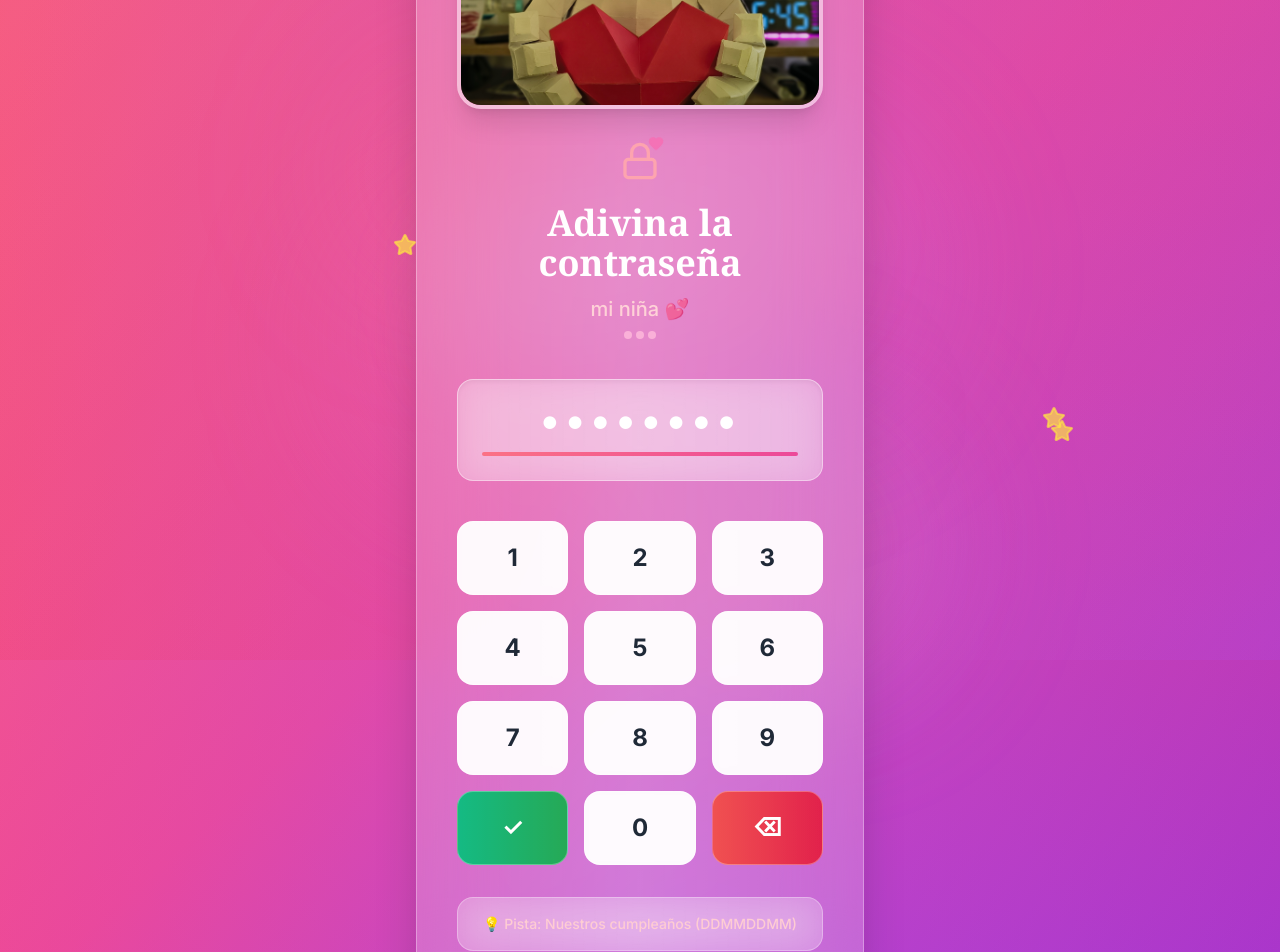
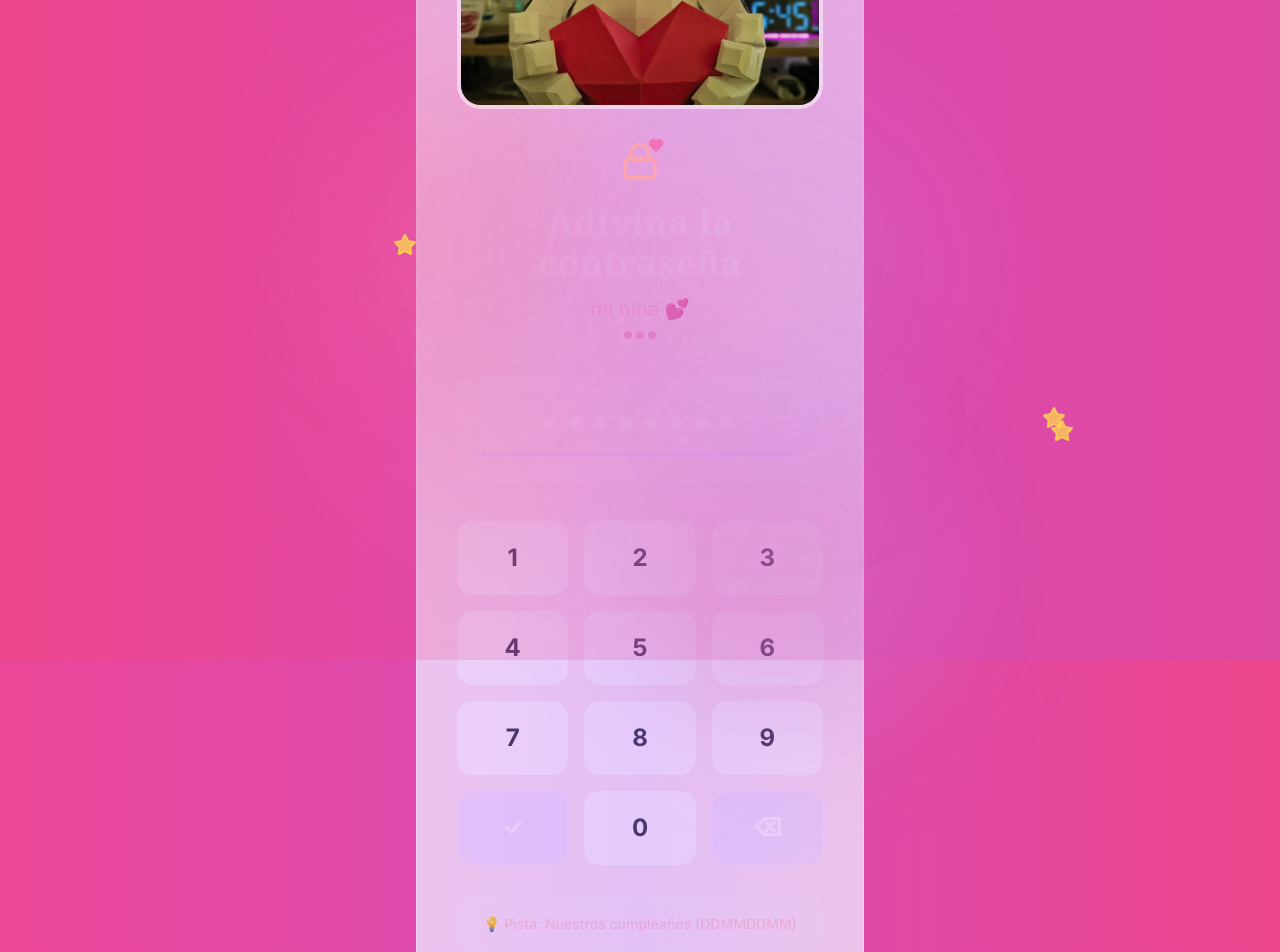
Before and after one commit to Hmarzola/carta, a React (Vite) app: page / in a window 1280 px wide. Shown: the part 140-1092 px from the top of the page. Built offline with nearby package versions, Linux system fonts and the light colour scheme; a web font is replaced by a local one.

Commit message:
✨ Refactor styles and improve UI elements in RomanticLovePage and LoveLetterScreen

```diff
--- a/teAmo.tsx
+++ b/teAmo.tsx
@@ -47,19 +47,13 @@ export default function RomanticLovePage() {
   };
 
   return (
-    <div className="min-h-screen bg-gradient-to-br from-rose-400 via-pink-500 to-purple-600 relative overflow-hidden">
+    <div className="min-h-screen bg-pink-500 relative overflow-hidden">
       {/* Efecto mágico de fondo mejorado */}
       <div className="absolute inset-0 bg-gradient-to-r from-pink-500/20 via-purple-500/30 to-rose-500/20 " />
       <div className="absolute inset-0">
         <div className="absolute top-1/4 left-1/4 w-96 h-96 bg-pink-400/20 rounded-full blur-3xl animate-float" />
-        <div
-          className="absolute bottom-1/4 right-1/4 w-80 h-80 bg-purple-400/25 rounded-full blur-3xl animate-float"
-          style={{ animationDelay: "2s" }}
-        />
-        <div
-          className="absolute top-1/2 left-1/2 transform -translate-x-1/2 -translate-y-1/2 w-64 h-64 bg-rose-400/15 rounded-full blur-3xl animate-float"
-          style={{ animationDelay: "4s" }}
-        />
+        <div className="absolute bottom-1/4 right-1/4 w-80 h-80 bg-purple-400/25 rounded-full blur-3xl animate-float" />
+        <div className="absolute top-1/2 left-1/2 transform -translate-x-1/2 -translate-y-1/2 w-64 h-64 bg-rose-400/15 rounded-full blur-3xl animate-float" />
       </div>
       <FloatingHearts />
       <FloatingSparkles />
@@ -68,9 +62,9 @@ export default function RomanticLovePage() {
 
       {showSuccess && (
         <div className="fixed inset-0 flex items-center justify-center z-50">
-          <div className="bg-white/30 backdrop-blur-xl rounded-3xl p-12 text-center animate-in fade-in zoom-in duration-700 border border-white/40 shadow-2xl">
+          <div className="bg-white/30  rounded-3xl p-12 text-center animate-in fade-in zoom-in duration-700 border border-white/40 ">
             <div className="relative">
-              <Music className="w-16 h-16 text-rose-300 mx-auto mb-6 animate-bounce" />
+              <Music className="w-16 h-16 text-rose-300 mx-auto mb-6 " />
               <div className="absolute -top-2 -right-2">
                 <Heart className="w-8 h-8 text-pink-400 fill-current " />
               </div>
@@ -86,7 +80,6 @@ export default function RomanticLovePage() {
                 <Heart
                   key={i}
                   className="w-4 h-4 text-pink-300 fill-current mx-1 "
-                  style={{ animationDelay: `${i * 0.2}s` }}
                 />
               ))}
             </div>
@@ -125,15 +118,15 @@ function PasswordScreen({
   return (
     <div className="min-h-screen flex items-center justify-center p-2 sm:p-4">
       <div
-        className={`bg-white/20 backdrop-blur-2xl rounded-3xl p-4 sm:p-8 md:p-10 max-w-md w-full border border-white/30 shadow-2xl relative overflow-hidden mx-2 ${
-          shake ? "animate-pulse" : ""
+        className={`bg-white/90 rounded-3xl p-4 sm:p-8 md:p-10 max-w-md w-full border border-white mx-2 ${
+          shake ? "" : ""
         }`}
       >
-        <div className="absolute inset-0 bg-gradient-to-r from-transparent via-white/10 to-transparent  pointer-events-none" />
+        <div className="absolute inset-0 pointer-events-none" />
 
         {/* Romantic Image */}
         <div className="text-center mb-6 sm:mb-8">
-          <div className="w-full max-w-xs sm:max-w-sm h-40 sm:h-48 mx-auto mb-4 sm:mb-6 rounded-3xl overflow-hidden shadow-xl border-4 border-white/50 relative">
+          <div className="w-full max-w-xs sm:max-w-sm h-40 sm:h-48 mx-auto mb-4 sm:mb-6 rounded-3xl overflow-hidden  border-4 border-white/50 relative">
             <img
               src="./IMG_20250816_143902792_HDR_PORTRAIT.jpg"
               alt="Te quiero - Mensaje romántico"
@@ -147,7 +140,7 @@ function PasswordScreen({
           <div className="relative inline-block">
             <Lock className="w-8 h-8 sm:w-10 sm:h-10 text-rose-300 mx-auto mb-3 sm:mb-4" />
             <div className="absolute -top-1 -right-1">
-              <Heart className="w-3 h-3 sm:w-4 sm:h-4 text-pink-400 fill-current animate-bounce" />
+              <Heart className="w-3 h-3 sm:w-4 sm:h-4 text-pink-400 fill-current " />
             </div>
           </div>
           <h2 className="text-2xl sm:text-3xl md:text-4xl font-bold text-white mb-2 sm:mb-3 font-serif text-balance">
@@ -158,20 +151,16 @@ function PasswordScreen({
           </p>
           <div className="mt-2 flex justify-center space-x-1">
             {[...Array(3)].map((_, i) => (
-              <div
-                key={i}
-                className="w-2 h-2 bg-pink-300 rounded-full "
-                style={{ animationDelay: `${i * 0.3}s` }}
-              />
+              <div key={i} className="w-2 h-2 bg-pink-300 rounded-full " />
             ))}
           </div>
         </div>
 
-        <div className="bg-white/30 backdrop-blur-lg rounded-2xl p-6 mb-10 text-center border border-white/40 shadow-inner">
+        <div className="bg-white/30  rounded-2xl p-6 mb-10 text-center border border-white/40 ">
           <div className="text-4xl font-mono text-white tracking-widest font-bold">
             {password.padEnd(8, "•")}
           </div>
-          <div className="mt-2 h-1 bg-gradient-to-r from-rose-400 to-pink-500 rounded-full" />
+          <div className="mt-2 h-1 bg-purple-100 rounded-full" />
         </div>
 
         <div className="grid grid-cols-3 gap-3 sm:gap-4 mb-6 sm:mb-8">
@@ -179,32 +168,32 @@ function PasswordScreen({
             <button
               key={num}
               onClick={() => onDigit(num.toString())}
-              className="bg-white/95 hover:bg-white text-gray-800 font-bold py-3 sm:py-4 md:py-5 px-3 sm:px-4 rounded-2xl transition-all duration-300 border border-white/50 backdrop-blur-sm"
+              className="bg-white/95  text-gray-800 font-bold py-3 sm:py-4 md:py-5 px-3 sm:px-4 rounded-2xl  border border-white/50 "
             >
               <span className="text-xl sm:text-2xl">{num}</span>
             </button>
           ))}
           <button
             onClick={onCheck}
-            className="bg-gradient-to-r from-emerald-500 to-green-600 hover:from-emerald-600 hover:to-green-700 text-white font-bold py-3 sm:py-4 md:py-5 px-3 sm:px-4 rounded-2xl transition-all duration-300 border border-white/30"
+            className="bg-purple-100   text-white font-bold py-3 sm:py-4 md:py-5 px-3 sm:px-4 rounded-2xl  border border-white/30"
           >
             <span className="text-xl sm:text-2xl">✓</span>
           </button>
           <button
             onClick={() => onDigit("0")}
-            className="bg-white/95 hover:bg-white text-gray-800 font-bold py-3 sm:py-4 md:py-5 px-3 sm:px-4 rounded-2xl transition-all duration-300 border border-white/50 backdrop-blur-sm"
+            className="bg-white/95  text-gray-800 font-bold py-3 sm:py-4 md:py-5 px-3 sm:px-4 rounded-2xl  border border-white/50 "
           >
             <span className="text-xl sm:text-2xl">0</span>
           </button>
           <button
             onClick={onDelete}
-            className="bg-gradient-to-r from-red-500 to-rose-600 hover:from-red-600 hover:to-rose-700 text-white font-bold py-3 sm:py-4 md:py-5 px-3 sm:px-4 rounded-2xl transition-all duration-300 border border-white/30"
+            className="bg-purple-100   text-white font-bold py-3 sm:py-4 md:py-5 px-3 sm:px-4 rounded-2xl  border border-white/30"
           >
             <span className="text-xl sm:text-2xl">⌫</span>
           </button>
         </div>
 
-        <div className="text-center bg-white/20 backdrop-blur-lg rounded-2xl p-3 sm:p-4 border border-white/30">
+        <div className="text-center bg-white/20  rounded-2xl p-3 sm:p-4 border border-white/30">
           <p className="text-rose-200 text-sm font-medium">
             💡 Pista: Nuestros cumpleaños (DDMMDDMM)
           </p>
@@ -243,45 +232,42 @@ function LoveLetterScreen({ onBack }: { onBack: () => void }) {
   return (
     <>
       {selectedImage && (
-        <div className="fixed inset-0 bg-black/90 backdrop-blur-md z-50 flex items-center justify-center p-4">
+        <div className="fixed inset-0 bg-black/90  z-50 flex items-center justify-center p-4">
           <div className="relative max-w-4xl max-h-full">
             <button
               onClick={() => setSelectedImage(null)}
-              className="absolute -top-16 right-0 text-white hover:text-rose-300 transition-colors z-10 bg-white/20 backdrop-blur-lg rounded-full p-3 border border-white/30"
+              className="absolute -top-16 right-0 text-white z-10 bg-white rounded-full p-3 border border-white"
             >
               <X className="w-6 h-6" />
             </button>
             <img
               src={selectedImage || "/placeholder.svg"}
               alt="Imagen ampliada"
-              className="max-w-full max-h-[90vh] object-contain rounded-3xl shadow-2xl border-4 border-white/30"
+              className="max-w-full max-h-[90vh] object-contain rounded-3xl border-4 border-white"
             />
           </div>
         </div>
       )}
 
       <div className="min-h-screen flex items-center justify-center p-4">
-        <div className="bg-white/98 backdrop-blur-sm rounded-3xl p-12 max-w-4xl w-full shadow-2xl border border-white/50 relative overflow-hidden">
-          <div className="absolute inset-0 bg-gradient-to-r from-transparent via-rose-200/30 to-transparent  pointer-events-none" />
+        <div className="bg-white rounded-3xl p-4 sm:p-8 md:p-12 max-w-4xl w-full border border-gray-300 mx-2">
+          <div className="pointer-events-none" />
 
-          <div className="text-left mb-10">
-            <p className="text-gray-600 text-xl mb-3 font-medium">
+          <div className="text-left mb-6 sm:mb-8 md:mb-10">
+            <p className="text-gray-600 text-lg sm:text-xl mb-3 font-medium">
               📅 29 Agosto 2025
             </p>
-            <h3 className="text-5xl font-bold text-transparent bg-clip-text bg-gradient-to-r from-rose-600 to-purple-600 font-serif mb-6 text-balance ">
+            <h3 className="text-3xl sm:text-4xl md:text-5xl font-bold text-purple-600 font-serif mb-6">
               💌 Para Mi Querida Nikol
             </h3>
-            <div className="w-24 h-1 bg-gradient-to-r from-rose-400 to-purple-500 rounded-full" />
+            <div className="w-24 h-1 bg-purple-500 rounded-full" />
           </div>
 
-          <div className="text-center mb-10 p-8 bg-gradient-to-r from-rose-100 to-purple-100 rounded-3xl border border-rose-200/50 shadow-inner">
+          <div className="text-center mb-10 p-8 bg-purple-100 rounded-3xl border border-rose-200/50 ">
             <div className="flex justify-center mb-4">
               {[...Array(5)].map((_, i) => (
                 <div key={i}>
-                  <Heart
-                    className="w-6 h-6 text-rose-400 fill-current mx-1 "
-                    style={{ animationDelay: `${i * 0.2}s` }}
-                  />
+                  <Heart className="w-6 h-6 text-rose-400 fill-current mx-1 " />
                 </div>
               ))}
             </div>
@@ -320,13 +306,12 @@ function LoveLetterScreen({ onBack }: { onBack: () => void }) {
             </p>
           </div>
 
-          <div className="text-center my-10 p-8 bg-gradient-to-r from-purple-100 to-rose-100 rounded-3xl border border-purple-200/50 shadow-inner">
+          <div className="text-center my-10 p-8 bg-purple-100 rounded-3xl border border-purple-200/50 ">
             <div className="flex justify-center mb-4">
               {[...Array(7)].map((_, i) => (
                 <Star
                   key={i}
                   className="w-5 h-5 text-yellow-400 fill-current mx-1 "
-                  style={{ animationDelay: `${i * 0.15}s` }}
                 />
               ))}
             </div>
@@ -336,14 +321,14 @@ function LoveLetterScreen({ onBack }: { onBack: () => void }) {
           </div>
 
           <div className="mb-10">
-            <h4 className="text-3xl font-bold text-transparent bg-clip-text bg-gradient-to-r from-rose-600 to-purple-600 text-center mb-8 font-serif ">
+            <h4 className="text-3xl font-bold text-transparent bg-clip-text bg-purple-100 text-center mb-8 font-serif ">
               📸 Nuestros Momentos Especiales
             </h4>
             <div className="grid grid-cols-1 md:grid-cols-3 gap-6 mb-8">
               {photos.map((photo, index) => (
                 <div
                   key={index}
-                  className="rounded-3xl overflow-hidden shadow-xl cursor-pointer border-4 border-white/50 relative group"
+                  className="rounded-3xl overflow-hidden  cursor-pointer border-4 border-white/50 relative group"
                   onClick={() => setSelectedImage(photo.src)}
                 >
                   <img
@@ -368,7 +353,7 @@ function LoveLetterScreen({ onBack }: { onBack: () => void }) {
                     onLoad={() =>
                       console.log(`Successfully loaded image: ${photo.src}`)
                     }
-                    className="w-full h-64 object-cover group-hover:scale-110 transition-transform duration-500"
+                    className="w-full h-64 object-cover group- "
                   />
                   <div className="absolute inset-0 bg-gradient-to-t from-black/30 to-transparent opacity-0 group-hover:opacity-100 transition-opacity duration-300" />
                 </div>
@@ -376,17 +361,16 @@ function LoveLetterScreen({ onBack }: { onBack: () => void }) {
             </div>
           </div>
 
-          <div className="text-center mb-10 p-6 bg-gradient-to-r from-rose-50 to-purple-50 rounded-3xl border border-rose-200/50">
+          <div className="text-center mb-10 p-6 bg-purple-100 rounded-3xl border border-rose-200/50">
             <div className="flex justify-center mb-4">
               {[...Array(9)].map((_, i) => (
                 <Heart
                   key={i}
-                  className="w-5 h-5 text-rose-400 fill-current mx-1 animate-bounce"
-                  style={{ animationDelay: `${i * 0.1}s` }}
+                  className="w-5 h-5 text-rose-400 fill-current mx-1 "
                 />
               ))}
             </div>
-            <p className="text-3xl font-bold text-transparent bg-clip-text bg-gradient-to-r from-rose-600 to-purple-600 font-serif text-balance">
+            <p className="text-3xl font-bold text-transparent bg-clip-text bg-purple-100 font-serif text-balance">
               Te amo con todo mi ser, profundamente y para siempre. ♡
             </p>
           </div>
@@ -398,7 +382,7 @@ function LoveLetterScreen({ onBack }: { onBack: () => void }) {
             </h4>
 
             {/* Audio Player */}
-            <div className="bg-gradient-to-r from-purple-100 to-rose-100 rounded-2xl p-4 sm:p-6 border border-purple-200/50 shadow-lg mb-4">
+            <div className="bg-purple-100 rounded-2xl p-4 sm:p-6 border border-purple-200/50  mb-4">
               <div className="flex items-center justify-center mb-4">
                 <Music className="w-6 h-6 text-purple-600 mr-2" />
                 <span className="text-purple-700 font-medium">
@@ -425,7 +409,7 @@ function LoveLetterScreen({ onBack }: { onBack: () => void }) {
                 href="https://www.youtube.com/watch?v=MldGX_mbS-o"
                 target="_blank"
                 rel="noopener noreferrer"
-                className="inline-flex items-center px-4 sm:px-6 py-3 bg-red-500 hover:bg-red-600 text-white font-medium rounded-full transition-colors duration-300 shadow-lg hover:shadow-xl transform hover:scale-105"
+                className="inline-flex items-center px-4 sm:px-6 py-3 bg-red-500  text-white font-medium rounded-full    transform "
               >
                 <svg
                   className="w-5 h-5 mr-2"
@@ -447,7 +431,7 @@ function LoveLetterScreen({ onBack }: { onBack: () => void }) {
             <h4 className="text-2xl font-bold text-purple-600 text-center mb-4">
               🎬 Un Video Especial Para Ti
             </h4>
-            <div className="relative w-full aspect-video rounded-2xl overflow-hidden shadow-lg">
+            <div className="relative w-full aspect-video rounded-2xl overflow-hidden ">
               <video
                 controls
                 className="w-full h-full object-cover"
@@ -485,7 +469,7 @@ function LoveLetterScreen({ onBack }: { onBack: () => void }) {
               🎥 Más Recuerdos En Video
             </h4>
             <div className="grid grid-cols-1 md:grid-cols-2 gap-4">
-              <div className="rounded-2xl overflow-hidden shadow-lg">
+              <div className="rounded-2xl overflow-hidden ">
                 <video
                   controls
                   className="w-full h-48 object-cover"
@@ -504,7 +488,7 @@ function LoveLetterScreen({ onBack }: { onBack: () => void }) {
                   Tu navegador no soporta el elemento video.
                 </video>
               </div>
-              <div className="rounded-2xl overflow-hidden shadow-lg">
+              <div className="rounded-2xl overflow-hidden ">
                 <video
                   controls
                   className="w-full h-48 object-cover"
@@ -529,7 +513,7 @@ function LoveLetterScreen({ onBack }: { onBack: () => void }) {
           <div className="text-center">
             <button
               onClick={onBack}
-              className="bg-gradient-to-r from-rose-500 to-purple-600 hover:from-rose-600 hover:to-purple-700 text-white font-bold py-5 px-10 rounded-full transition-all duration-300 hover:scale-110 hover:shadow-2xl active:scale-95 flex items-center gap-3 mx-auto border border-white/30 backdrop-blur-sm"
+              className="bg-purple-100   text-white font-bold py-5 px-10 rounded-full     flex items-center gap-3 mx-auto border border-white/30 "
             >
               <ArrowLeft className="w-6 h-6" />
               <span className="text-lg">Volver al Inicio</span>
@@ -622,7 +606,7 @@ function FloatingHearts() {
       {hearts.map((heart) => (
         <div
           key={heart.id}
-          className="absolute animate-bounce"
+          className="absolute "
           style={{
             left: `${heart.left}%`,
             fontSize: `${heart.size}px`,
@@ -687,17 +671,11 @@ function AnimatedBackground() {
   return (
     <div className="fixed inset-0 pointer-events-none">
       <div className="absolute inset-0 bg-gradient-to-r from-rose-500/20 via-pink-500/20 to-purple-500/20 " />
-      <div className="absolute top-1/4 left-1/4 w-72 h-72 bg-rose-400/15 rounded-full blur-3xl animate-bounce" />
+      <div className="absolute top-1/4 left-1/4 w-72 h-72 bg-rose-400/15 rounded-full blur-3xl " />
       <div className="absolute bottom-1/4 right-1/4 w-96 h-96 bg-purple-400/15 rounded-full blur-3xl " />
       <div className="absolute top-1/2 left-1/2 transform -translate-x-1/2 -translate-y-1/2 w-80 h-80 bg-pink-400/15 rounded-full blur-3xl animate-ping" />
-      <div
-        className="absolute top-1/3 right-1/3 w-64 h-64 bg-rose-300/10 rounded-full blur-2xl animate-bounce"
-        style={{ animationDelay: "1s" }}
-      />
-      <div
-        className="absolute bottom-1/3 left-1/3 w-56 h-56 bg-purple-300/10 rounded-full blur-2xl "
-        style={{ animationDelay: "2s" }}
-      />
+      <div className="absolute top-1/3 right-1/3 w-64 h-64 bg-rose-300/10 rounded-full blur-2xl " />
+      <div className="absolute bottom-1/3 left-1/3 w-56 h-56 bg-purple-300/10 rounded-full blur-2xl " />
     </div>
   );
 }
```
